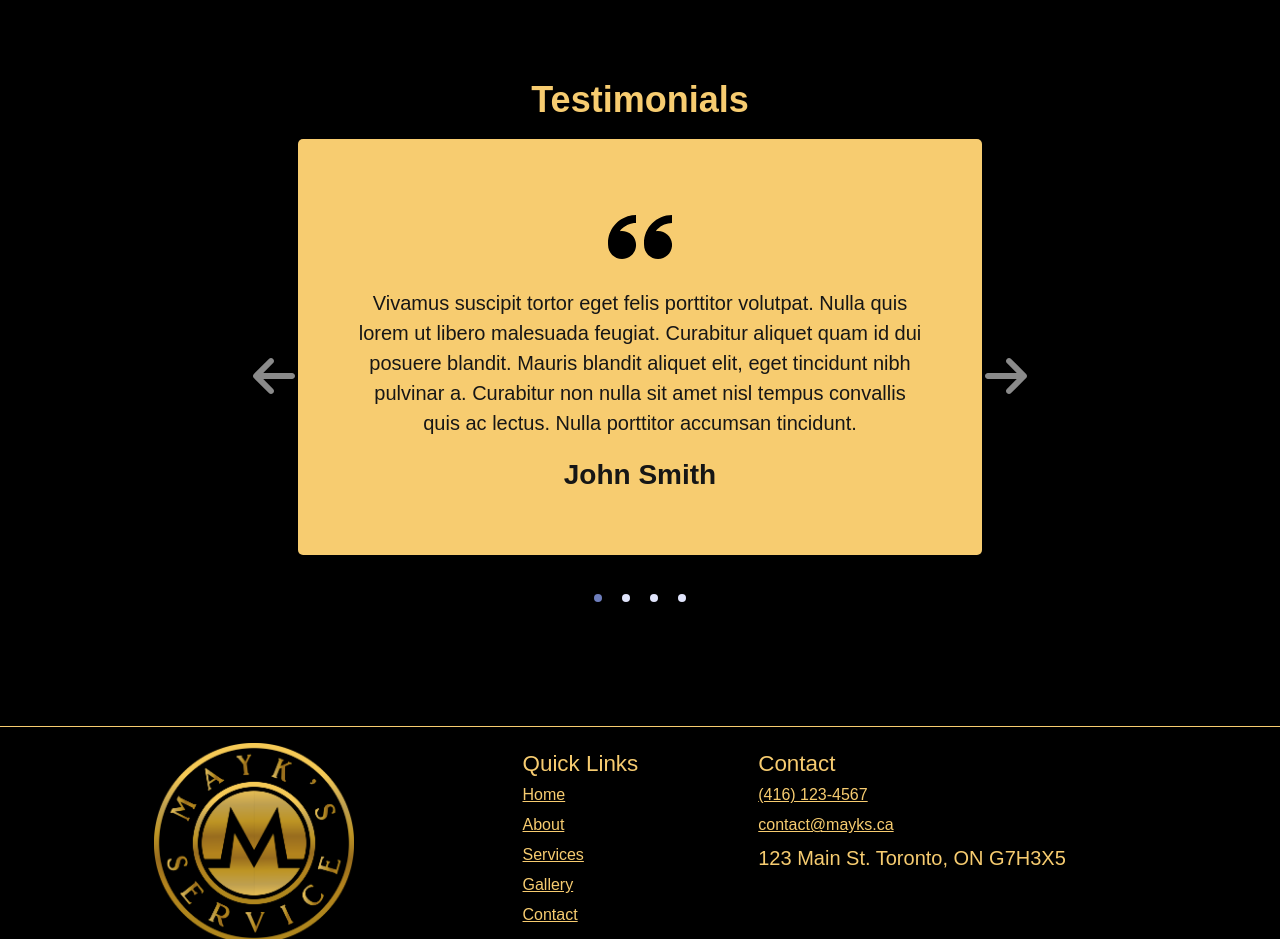
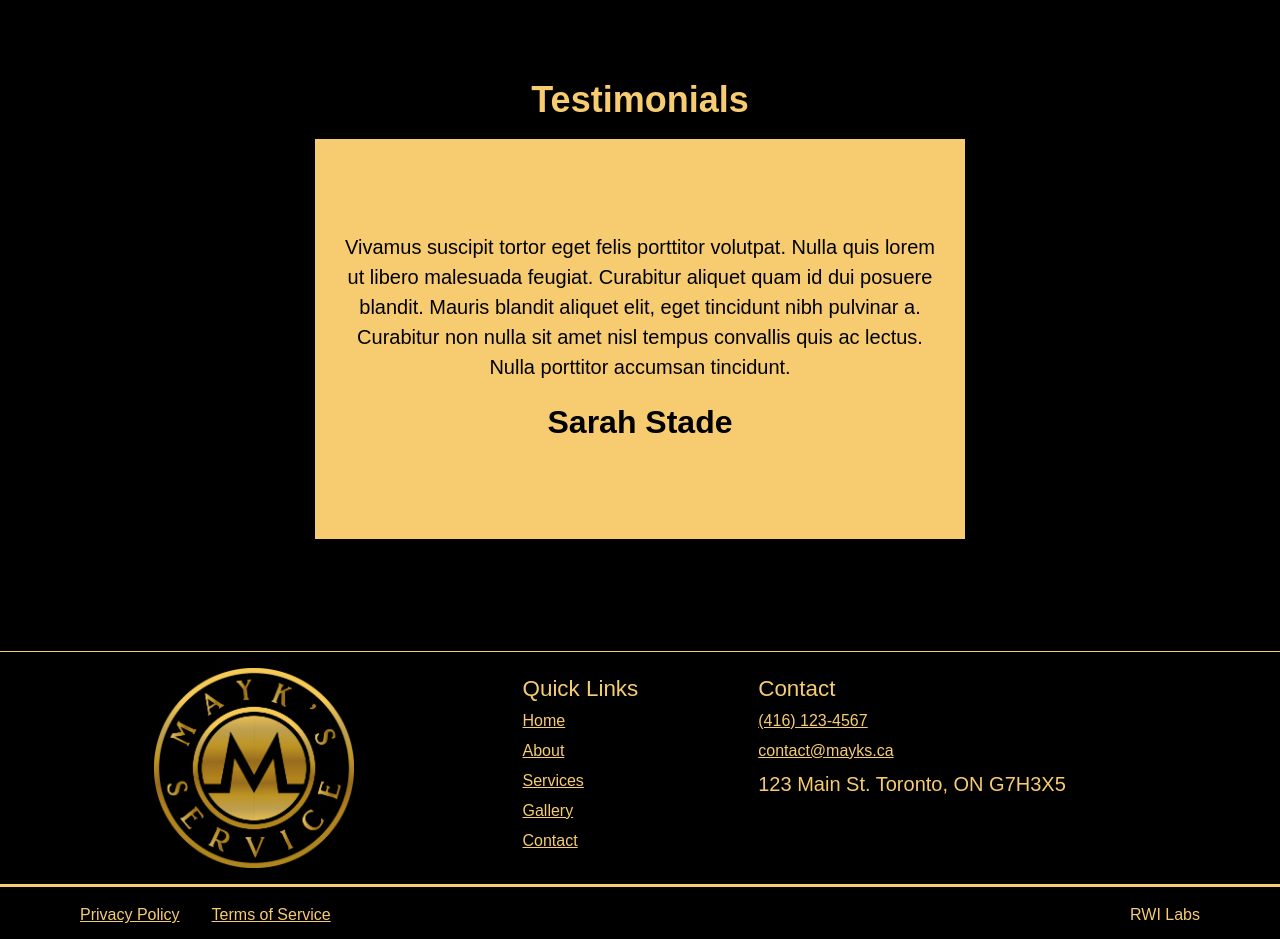
Before and after one commit to maplesyrupman/mayks, a Next.js app: page / in a window 1280 px wide. Shown: the part 2520-3459 px from the top of the page. Built offline with nearby package versions, Linux system fonts and the light colour scheme; a web font is replaced by a local one.

Commit message:
testimonials slider

```diff
--- a/components/Slideshow/index.js
+++ b/components/Slideshow/index.js
@@ -19,7 +19,7 @@ export default function Slideshow({ imgDimensions, proj }) {
                 modules={[Navigation, Thumbs]}
                 thumbs={{ swiper: thumbsSwiper && !thumbsSwiper.destroyed ? thumbsSwiper : null }}
                 cssMode
-                className={styles.mainContainer}
+                // className={styles.mainContainer}
                 loop
             >
 
--- a/components/Testimonials/index.js
+++ b/components/Testimonials/index.js
@@ -1,9 +1,13 @@
-import React from 'react';
-import AliceCarousel from 'react-alice-carousel';
-import 'react-alice-carousel/lib/alice-carousel.css';
-import styles from './testimonials.module.css'
+import { Navigation, A11y, Autoplay } from 'swiper';
 
-import { ImQuotesLeft, ImArrowRight2, ImArrowLeft2 } from 'react-icons/im'
+import { Swiper, SwiperSlide } from 'swiper/react';
+import style from './testimonials.module.css'
+
+// Import Swiper styles
+import 'swiper/css';
+import 'swiper/css/navigation';
+import 'swiper/css/autoplay'
+
 
 const testimonials = [
     {
@@ -24,81 +28,31 @@ const testimonials = [
     }
 ]
 
-const items = testimonials.map((test, i) => {
-    return (
-        <div className={`item ${styles.testSlide}`} data-value={`${i}`} key={i}>
-
-            <span className={styles.quote}>
-                <ImQuotesLeft />
-            </span>
-            <p className={styles.testText}>
-                {test.text}
-            </p>
-            <h3 className={styles.name}>
-                {test.name}
-            </h3>
-
-        </div>
-    )
-})
-
-
-const navItem = (item, i) => {
-    return <i key={i} onClick={() => this.Carousel.slideTo(i)} />;
-};
-
-function Carousel() {
-    return [
-        <AliceCarousel
-            mouseTracking
-            disableButtonsControls
-            autoPlay
-            animationType='slide'
-            animationEasingFunction
-            autoPlayInterval={7000}
-            items={items}
-            ref={(el) => (Carousel = el)}
-            infinite
-            responsive={{
-                0: {
-                    items: 1
-                }
-            }}
-            key='carousel'
-        />,
-        // <nav>{items.map(navItem)}</nav>,
-
-        <button className={styles.testBtn} onClick={() => Carousel.slidePrev()} key='prev'><ImArrowLeft2 /></button>,
-        <button className={styles.testBtn} onClick={() => Carousel.slideNext()} key='next'><ImArrowRight2 /></button>
-    ];
-}
-
 export default function Testimonials() {
     return (
-        <div className={styles.container}>
-                    <button className={styles.testBtn} onClick={() => Carousel.slidePrev()} key='prev'><ImArrowLeft2 /></button>
-            < div className={styles.carousel} >
+        <Swiper
+            // install Swiper modules
+            modules={[Navigation, Autoplay, A11y]}
+            spaceBetween={50}
+            slidesPerView={1}
+            speed={1200}
+            autoplay={{
+                delay: 4500,
+                disableOnInteraction: true
+            }}
 
-                <AliceCarousel
-                    mouseTracking
-                    disableButtonsControls
-                    autoPlay
-                    animationType='slide'
-                    animationEasingFunction
-                    autoPlayInterval={7000}
-                    items={items}
-                    ref={(el) => (Carousel = el)}
-                    infinite
-                    responsive={{
-                        0: {
-                            items: 1
-                        }
-                    }}
-                    key='carousel'
-                />
-
-            </div >
-            <button className={styles.testBtn} onClick={() => Carousel.slideNext()} key='next'><ImArrowRight2 /></button>
-        </div>
-    )
-}
+            navigation
+            loop
+            className={style.swiperCon}
+        >
+            {testimonials.map((test, idx) => (
+                <SwiperSlide key={idx}>
+                    <div className={style.slide}>
+                        <p className={style.text}>{test.text}</p>
+                        <h4 className={style.name}>{test.name}</h4>
+                    </div>
+                </SwiperSlide>
+            ))}
+        </Swiper>
+    );
+};
--- a/components/Testimonials/testimonials.module.css
+++ b/components/Testimonials/testimonials.module.css
@@ -1,64 +1,29 @@
-.carousel {
-    position: relative;
-    display: flex;
+
+.swiperCon {
     width: 100%;
-    overflow-x: hidden;
+    height: 400px;
 }
-
-.testSlide {
-    height: 100%;
-    max-width: 828px;
-    padding: 64px 56px;
-    margin-left: auto;
-    margin-right: auto;
+.slide {
     display: flex;
     flex-direction: column;
-    gap: 1.3rem;
+    justify-content: center;
+    align-items: center;
     background-color: #F7CC70;
-    align-items: center;
-    box-shadow: 4px 4px 4px rgba(22, 22, 22, 0.15);
-    border-radius: 5px;
-}
 
-.quote {
-    font-size: 4rem;
+    height: 100%;
+    width: 650px;
+    padding: 23px;
     color: black;
-}
-
-.container {
-    display: flex;
-    width: 100%;
-    height: 100%;
-}
-
-.testBtn {
-    font-size: 3rem;
-    color: #8A8A8A;
-}
-
-.testText {
-    text-align: center;
-    color: #161616;
-    font-size: 20px;
-    line-height: 30px;
+    margin: 0 auto;
 }
 
 .name {
-    font-size: 28px;
-    font-weight: 700;
-    color: #161616;
+    font-size: 32px;
+    color: black;
+    font-weight: bold;
+    margin-top: 1rem;
 }
 
-@media (max-width: 810px) {
-    .testBtn {
-        display: none;
-    }
-
-    .testSlide {
-        padding: 3rem;
-    }
-
-    .name {
-        text-align: center;
-    }
+.text {
+    text-align: center;
 }
--- a/styles/globals.css
+++ b/styles/globals.css
@@ -33,7 +33,7 @@ dl,
 dd {
   margin: 0;
   font-family: 'Poppins', sans-serif;
-  color: white;
+  color: black;
 }
 
 /* Remove list styles on ul, ol elements with a list role, which suggests default styling will be removed */
@@ -75,7 +75,7 @@ select {
 }
 
 /* Remove all animations, transitions and smooth scroll for people that prefer not to see them */
-@media (prefers-reduced-motion: reduce) {
+/* @media (prefers-reduced-motion: reduce) {
   html:focus-within {
    scroll-behavior: auto;
   }
@@ -88,7 +88,7 @@ select {
     transition-duration: 0.01ms !important;
     scroll-behavior: auto !important;
   }
-}
+} */
 
 /* custom css start */
 
```
